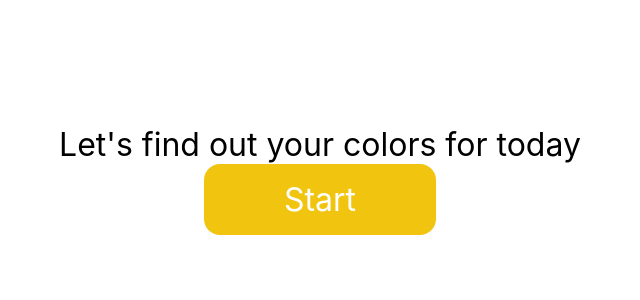
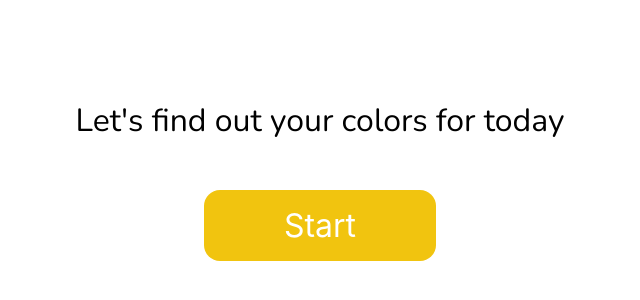
Before and after one commit to MariaCaribou/colorplay, a React (Vite) app in the folder client/: page / in a window 1280 px wide. Shown: the part 252-552 px from the top of the page, without its empty margins (320-960 px from the left). Built offline with nearby package versions, Linux system fonts and the light colour scheme.

Commit message:
Home page fixes

```diff
--- a/client/src/pages/HomePage/HomePage.css
+++ b/client/src/pages/HomePage/HomePage.css
@@ -3,6 +3,7 @@
   display: flex;
   flex-direction: column;
   justify-content: center;
+  gap: 3rem;
   align-items: center;
   margin: 2rem;
   overflow: hidden;
@@ -10,6 +11,5 @@
   .main__text {
     font-size: 2rem;
     text-align: center;
-    font-family: "Inter", serif;
   }
 }
--- a/client/src/pages/HomePage/HomePage.jsx
+++ b/client/src/pages/HomePage/HomePage.jsx
@@ -14,7 +14,7 @@ export const HomePage = () => {
   return (
     <div className="main">
       <p className="main__text">Let's find out your colors for today</p>
-      <Button handleOnClick={handleNavigate} hasDynamicColor={true} text={"Start"}/>
+      <Button onClick={handleNavigate} hasDynamicColor={true} text={"Start"}/>
     </div>
   )
 };
```
